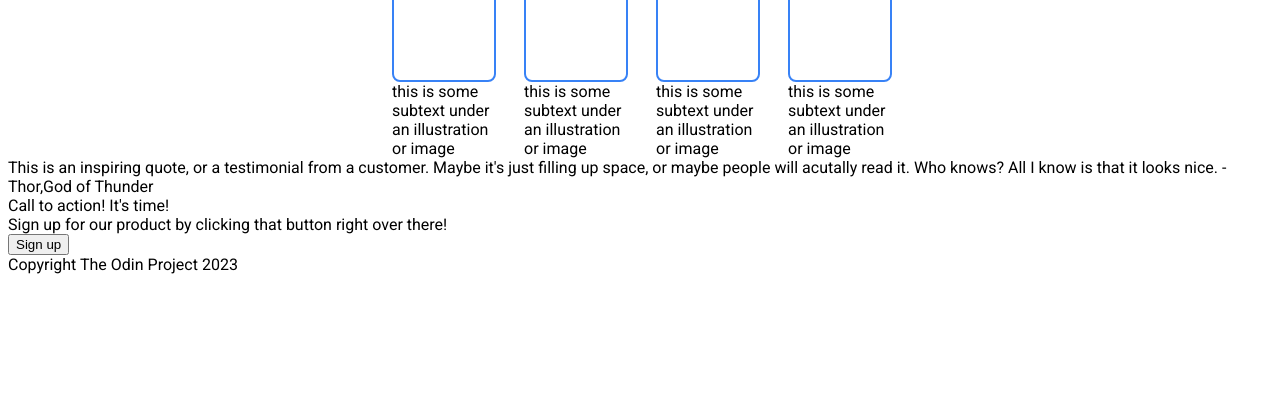
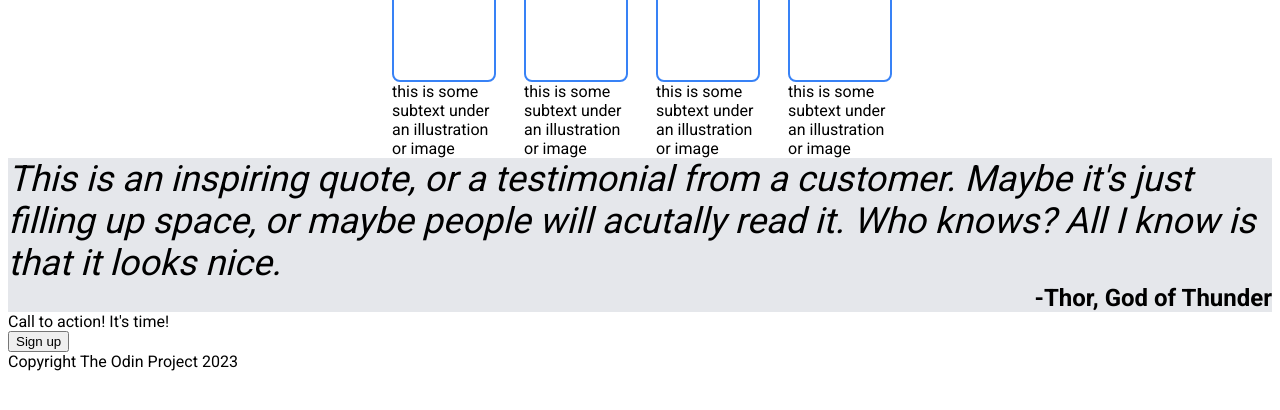
Before and after one commit to kyunliu/landing_page, a plain HTML site: page index.html in a window 1280 px wide. Shown: the part 222-632 px from the top of the page. Drawn offline with Linux system fonts and the light colour scheme.

Commit message:
Add font styles to section three

```diff
--- a/index.html
+++ b/index.html
@@ -48,13 +48,15 @@
         </div>
         <div class="three">
             <div class="quote">
-                This is an inspiring quote, or a testimonial from a customer. Maybe it's just filling up space, or maybe people will acutally read it. Who knows? All I know is that it looks nice. - Thor,God of Thunder
+                This is an inspiring quote, or a testimonial from a customer. Maybe it's just filling up space, or maybe people will acutally read it. Who knows? All I know is that it looks nice.
+            </div>
+            <div class="speaker">
+                -Thor, God of Thunder
             </div>
         </div>
         <div class="four">
             <div class="calltext">
                 <div class="call">Call to action! It's time!</div>
-                <div class="callsubtext">Sign up for our product by clicking that button right over there!</div>
             </div>
             <button class="callsignup">Sign up</button>
         </div>
--- a/style.css
+++ b/style.css
@@ -66,3 +66,21 @@ a {
     width: 100px;
     border-radius: 8px;
 }
+
+.three {
+    background-color: #E5E7EB;
+    display: flex;
+    flex-direction: column;
+}
+
+.quote {
+    font-size: 36px;
+    font-style: italic;
+    align-self: flex-start;
+}
+
+.speaker {
+    font-size: 24px;
+    font-weight: bold;
+    align-self: flex-end;
+}
```
